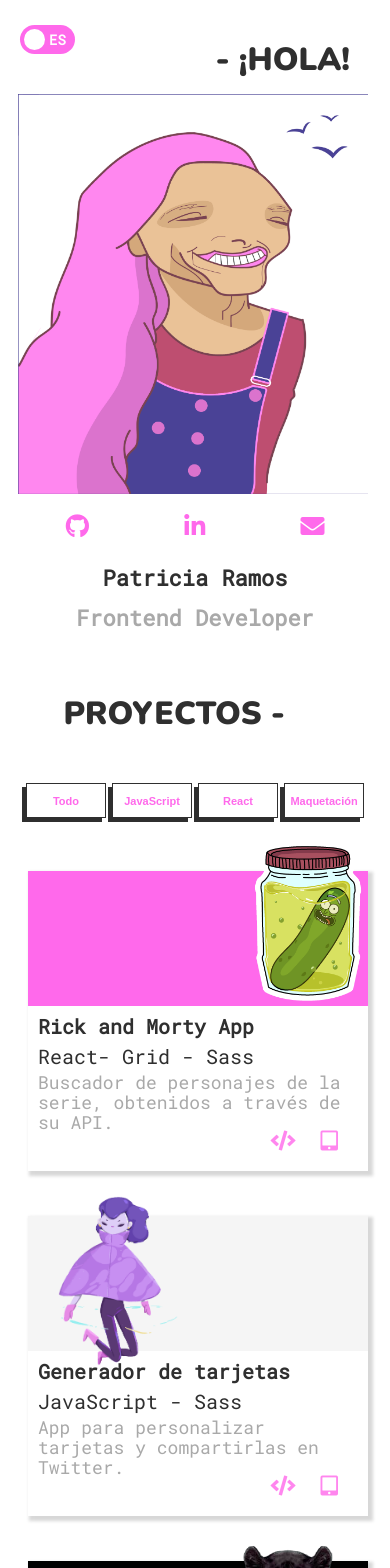
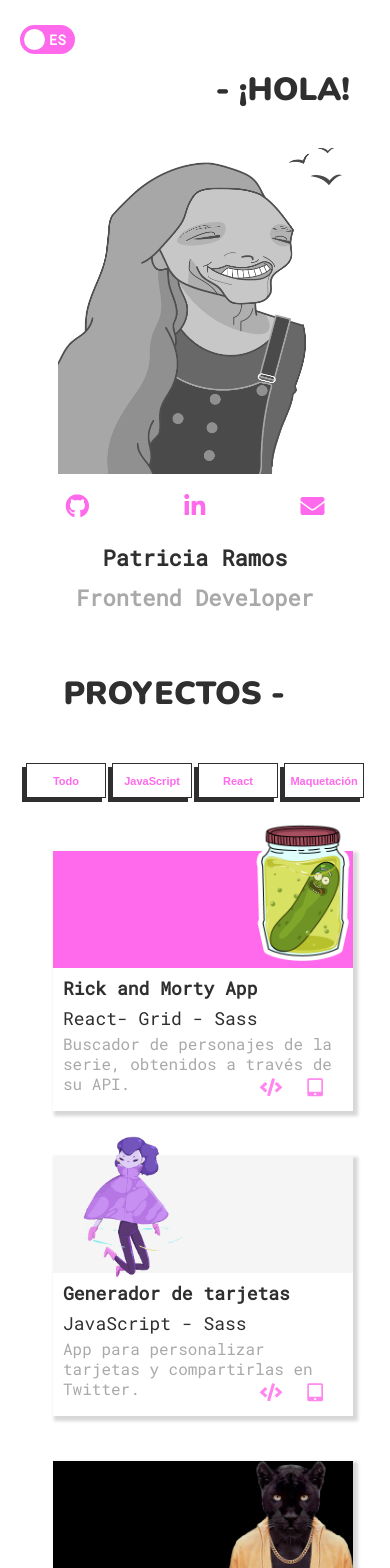
Before and after one commit to patriciaramosf/patriciaramos, a React (Create React App) app: page /#/ in a window 390 px wide. Shown: the top 1568 px of the page. Built offline with nearby package versions, Linux system fonts and the light colour scheme.

Commit message:
final responsive mobile for github

```diff
--- a/src/components/HomePage.js
+++ b/src/components/HomePage.js
@@ -1,5 +1,5 @@
 import React from 'react';
-import photo from '../images/cartoon.png'
+import photo from '../images/cartoonbn.png'
 import ProjectPage from './ProjectPage.js'
 const HomePage =(props)=>{
     return(
--- a/src/stylesheets/layouts/Homepage.scss
+++ b/src/stylesheets/layouts/Homepage.scss
@@ -17,7 +17,7 @@
 }
 .HomePage{
     height:100vh;
-    margin:40px 20px 40px 20px;
+    margin:80px 20px 40px 20px;
     display:flex;
     flex-direction: column;
     align-items: center;
@@ -44,7 +44,7 @@
             text-align: left;
             font-size: $titlePhone;
             position:absolute;
-            top:-50px;
+            top:-60px;
             right:20px;
             color:$black;
             font-weight: bold;
@@ -73,9 +73,10 @@
                 }
         }
         .thePhoto{
-            width:350px;
-            height:400px;
+            width:300px;
+            height:340px;
             opacity:0.8;
+            margin-left:40px;
             @include forMobile{
                 width:300px;
                 margin-left:20px;
--- a/src/stylesheets/layouts/ProjectPage.scss
+++ b/src/stylesheets/layouts/ProjectPage.scss
@@ -41,16 +41,18 @@
             @include forSuperdesktop{
                 font-size:$titleDesktop;
                 margin-top:60px;
-
             }
         }
         .projectCard{
-            width:340px;
-            height:300px;
+            width:300px;
+            height:260px;
             -webkit-box-shadow: 3px 3px 3px 2px rgba(59, 59, 59, 0.2);
             box-shadow: 3px 3px 3px 2px rgba(59, 59, 59, 0.2);
             position: relative;
-            margin-left:10px;
+            margin-left:35px;
+            @include forMobile{
+                margin-left:20px;
+            }
             @include forTablet{
                 width:420px;
                 height:360px;
@@ -98,7 +100,7 @@
                         .project__info{
                             padding:10px;
                             line-height: 20px;
-                            font-size:20px;
+                            font-size:18px;
                             color:$black;
                             @include forTablet{
                                   font-size:24px;
@@ -116,7 +118,7 @@
                                 margin-bottom:6px;
                             }
                             .project__info--description{
-                                font-size: 18px;
+                                font-size: 16px;
                                 color:darkgrey;
                                 @include forTablet{
                                     font-size:24px;
@@ -127,13 +129,14 @@
                         .cardIcons{
                             position:absolute;
                             right:5px;
-                            bottom:20px;
+                            bottom:15px;
                             display: flex;
                             justify-content: flex-end;
-                            font-size: 20px;
+                            font-size: 18px;
                             opacity:0.8;
                             @include forTablet{
                                 font-size:24px;
+                                bottom:20px;
                           }
                             @include forSuperdesktop{
                                 font-size:28px;
@@ -164,8 +167,8 @@
     }
         .iconProjectOneDesk{
             position: absolute;
-            width:160px;
-            left:200px;
+            width:140px;
+            left:180px;
             top:-30px;
             @include forTablet{
                 width:240px;
@@ -198,10 +201,10 @@
             }
         }
         .iconProjectTwo{
-            width:180px;
+            width:140px;
             position: absolute;
-            top:-45px;
-            right:-10px;
+            top:-23px;
+            right:-8px;
             @include forTablet{
                 width:220px;
                 top:-58px;
@@ -229,7 +232,7 @@
         }
     }
         .iconProjectThree{
-            width:250px;
+            width:200px;
             position: absolute;
             top:-35px;
             left:-10px;
@@ -260,7 +263,7 @@
             }
         }
         .iconProjectTwo2{
-            width:120px;
+            width:100px;
             position: absolute;
             top:-20px;
             left:30px;
@@ -291,9 +294,9 @@
         }
     }
         .iconProjectfour{
-            width:120px;
+            width:100px;
             position: absolute;
-            top:-35px;
+            top:-25px;
             right:20px;
             @include forTablet{
                 width:150px;
```
Also changed, not shown: src/images/cartoonbn.png (added), 25 other files (tests, documents, lock files or other folders). Lines whose indentation alone changed are shown as unchanged.
